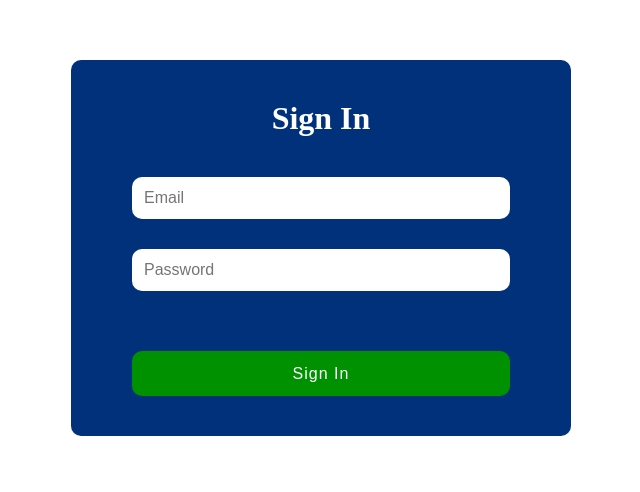
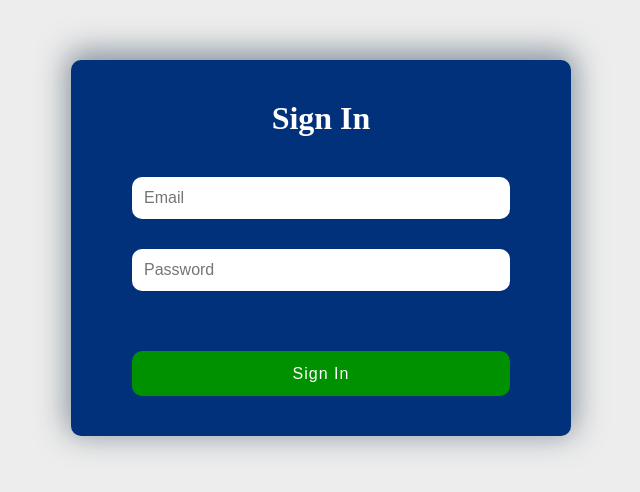
Before and after one commit to Drummer143/support-chat-WIP, a React (Create React App) app: page / in a window 1280 px wide. Shown: the top 492 px of the page, without its empty margins (319-959 px from the left). Built offline with nearby package versions, Linux system fonts and the light colour scheme.

Commit message:
feat: added shadow for sign up form and effects for submit button

```diff
--- a/src/components/App/App.css
+++ /dev/null
@@ -1,8 +0,0 @@
-:root {
-    --blue: rgb(0, 49, 122);
-    --gray: #f8f9fb;
-}
-
-.wrapper {
-    background-color: var(--gray);
-}
--- a/src/components/App/App.js
+++ b/src/components/App/App.js
@@ -1,6 +1,6 @@
 import React from 'react';
 
-import styles from './App.css';
+import styles from './App.module.css';
 
 import SignInForm from '../SignInForm/SignInForm';
 
--- /dev/null
+++ b/src/components/App/App.module.css
@@ -0,0 +1,9 @@
+:root {
+    --blue: rgb(0, 49, 122);
+    --gray: #f2f2f2;
+    --dark-gray: #ededed;
+}
+
+body {
+    background-color: var(--dark-gray);
+}
--- a/src/components/SignInForm/SignInForm.module.css
+++ b/src/components/SignInForm/SignInForm.module.css
@@ -11,6 +11,7 @@
     border-radius: 10px;
     background-color: var(--blue);
     color: #fff;
+    box-shadow: 0px -5px 30px 4px rgba(34, 60, 80, 0.5);
 }
 
 .heading {
@@ -43,6 +44,10 @@
     user-select: none;
 }
 
+.inputField:focus {
+    background-color: var(--gray);
+}
+
 .error {
     margin-top: 5px;
 
```
Also changed, not shown: 1 other file (tests, documents, lock files or other folders).
